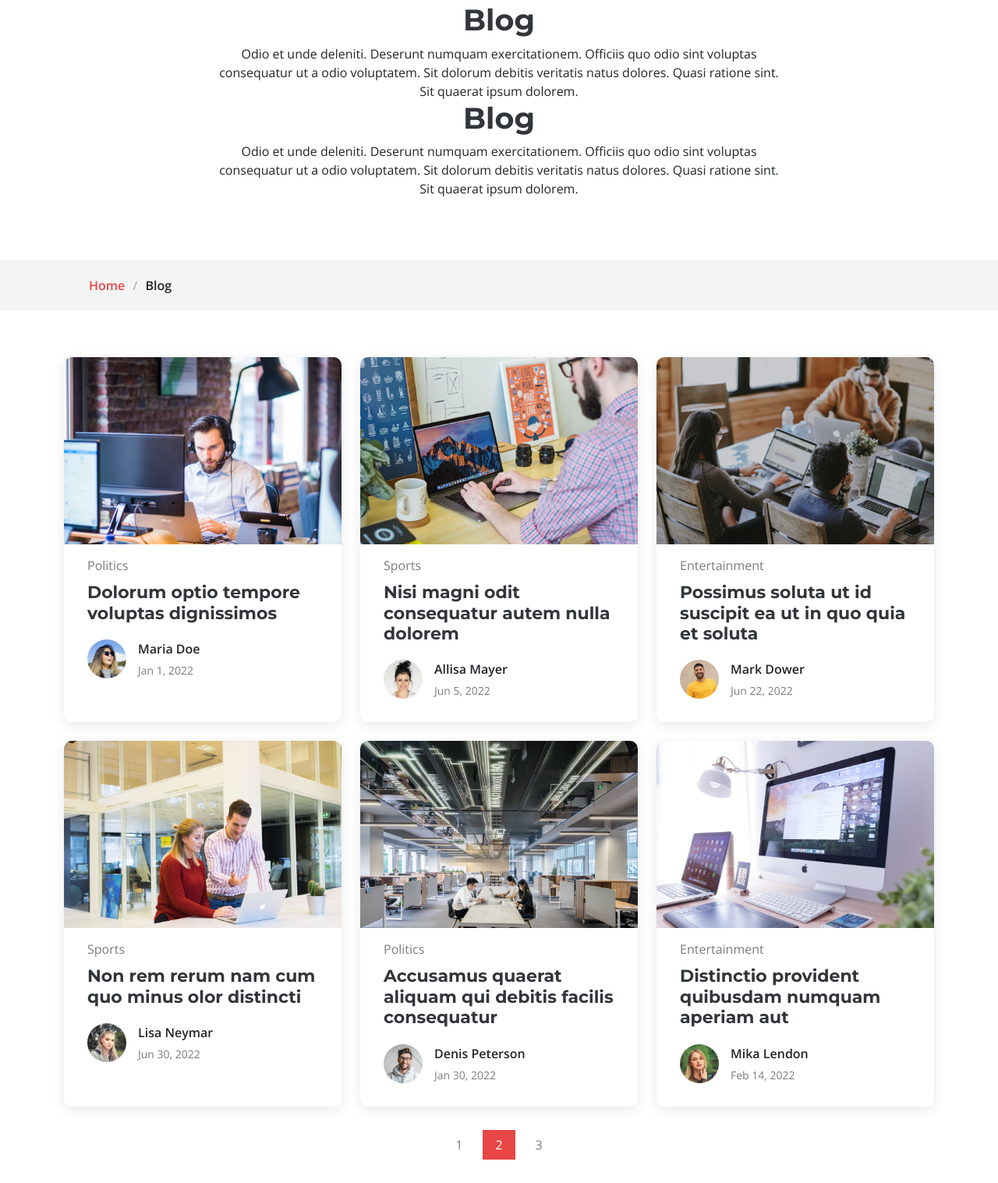
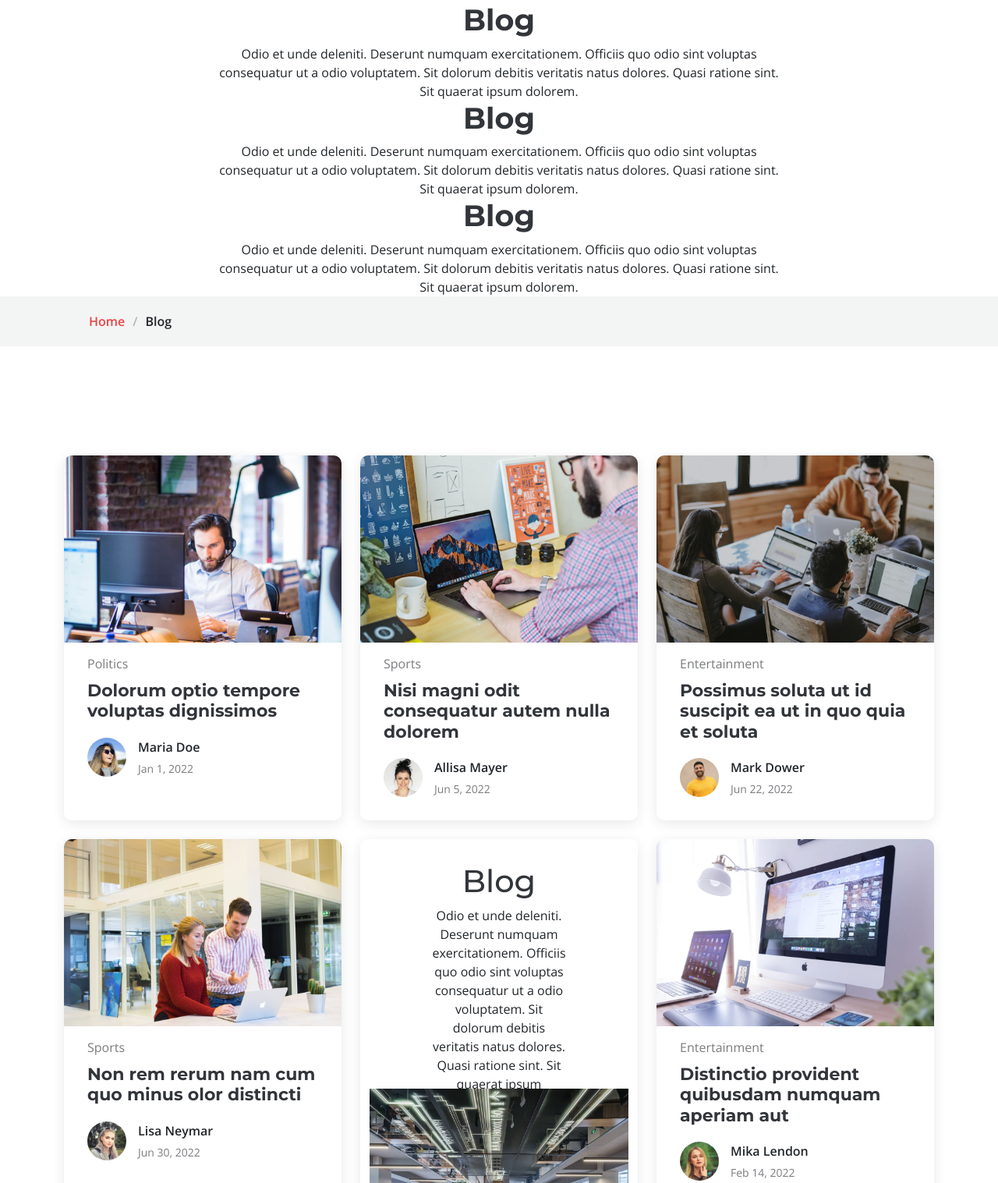
Before and after one commit to ISHU833/startups, a plain HTML site: page blog.html in a window 1280 px wide. Shown: the part 788-2305 px from the top of the page at 78% size. Drawn offline with nearby package versions, Linux system fonts and the light colour scheme.

Commit message:
Update blog.html
sdzgtz

```diff
--- a/blog.html
+++ b/blog.html
@@ -123,6 +123,13 @@
             </div>
           </div>
 
+           <div class="container">
+          <div class="row d-flex justify-content-center text-center">
+            <div class="col-lg-8">
+              <h1>Blog</h1>
+              <p class="mb-0">Odio et unde deleniti. Deserunt numquam exercitationem. Officiis quo odio sint voluptas consequatur ut a odio voluptatem. Sit dolorum debitis veritatis natus dolores. Quasi ratione sint. Sit quaerat ipsum dolorem.</p>
+            </div>
+          </div>
           <div class="row d-flex justify-content-center text-center">
             <div class="col-lg-8">
               <h1>Blog</h1>
@@ -254,7 +261,13 @@
 
           <div class="col-xl-4 col-lg-6">
             <article>
-
+ <div class="container">
+          <div class="row d-flex justify-content-center text-center">
+            <div class="col-lg-8">
+              <h1>Blog</h1>
+              <p class="mb-0">Odio et unde deleniti. Deserunt numquam exercitationem. Officiis quo odio sint voluptas consequatur ut a odio voluptatem. Sit dolorum debitis veritatis natus dolores. Quasi ratione sint. Sit quaerat ipsum dolorem.</p>
+            </div>
+          </div>
               <div class="post-img">
                 <img src="assets/img/blog/blog-5.jpg" alt="" class="img-fluid">
               </div>
```
